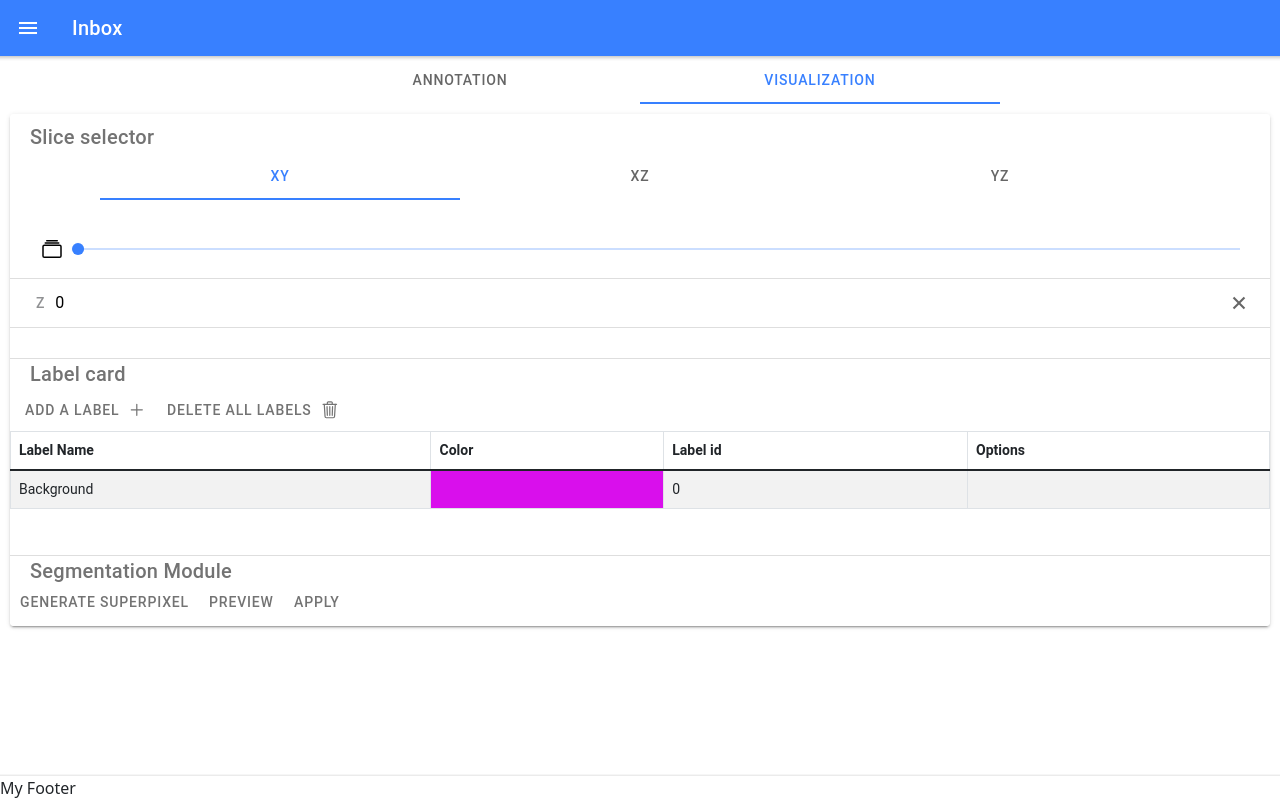
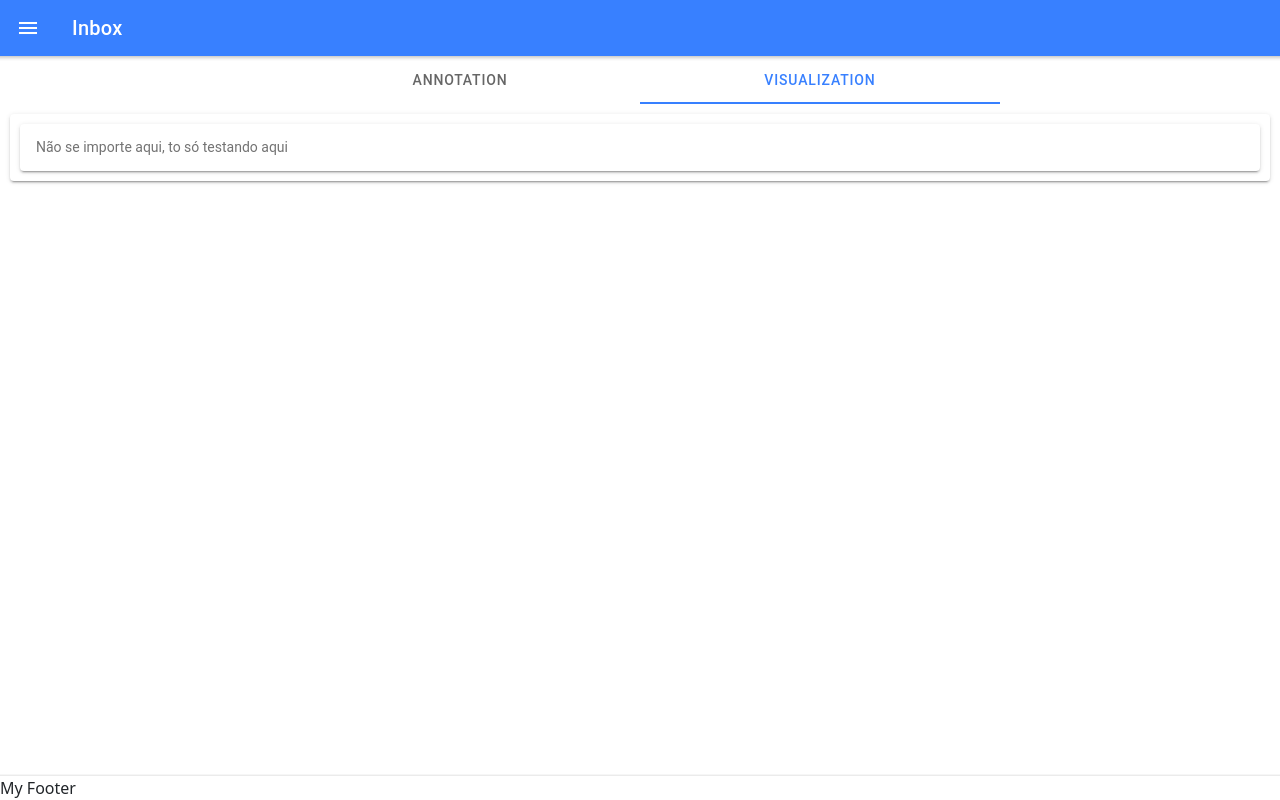
Before and after one commit to cnpem/annotat3d, a React (Create React App) app: page /page/Inbox in a window 1280 px wide. Built offline with nearby package versions, Linux system fonts and the light colour scheme.

Commit message:
This commit makes a better division for each component on the submenu Annot e Viz

```diff
--- a/src/components/Menu.tsx
+++ b/src/components/Menu.tsx
@@ -11,7 +11,10 @@ import {
 } from '@ionic/react';
 
 import {useLocation} from 'react-router-dom';
-import {archiveOutline, archiveSharp, bookmarkOutline, heartOutline, heartSharp, mailOutline, mailSharp, paperPlaneOutline, paperPlaneSharp, trashOutline, trashSharp, warningOutline, warningSharp} from 'ionicons/icons';
+import {archiveOutline, archiveSharp, bookmarkOutline,
+        heartOutline, heartSharp, mailOutline,
+        mailSharp, paperPlaneOutline, paperPlaneSharp,
+        trashOutline, trashSharp, warningOutline, warningSharp} from 'ionicons/icons';
 import './Menu.css';
 
 /**
--- a/src/components/SideMenu.tsx
+++ b/src/components/SideMenu.tsx
@@ -2,6 +2,7 @@ import React, {useState} from "react";
 import {ImagePropsInterface} from "./TypeScriptFiles/Interfaces/ImagePropsInterface";
 import InputMenu from "./InputMenu";
 import SideMenuAnnot from "./SideMenuAnnot";
+import SideMenuVis from "./SideMenuVis";
 
 const SideMenu:React.FC = () => {
 
@@ -19,7 +20,7 @@ const SideMenu:React.FC = () => {
     return(
         <React.Fragment>
             <InputMenu selectVal={menuOp} onSelectVal={selectMenuOp}/>
-            <SideMenuAnnot imageSlice={imageSlice} onImageSlice={selectImageSlice}/>
+            {menuOp === "Annotation" ? <SideMenuAnnot imageSlice={imageSlice} onImageSlice={selectImageSlice}/> : <SideMenuVis imageSlice={imageSlice} onImageSlice={selectImageSlice}/>}
         </React.Fragment>
 
     );
--- a/src/components/SideMenuAnnot.tsx
+++ b/src/components/SideMenuAnnot.tsx
@@ -1,13 +1,11 @@
-import React, {useState} from "react";
-import {IonCard, IonItemDivider, IonList} from "@ionic/react";
+import React from "react";
+import {IonCard, IonCardContent, IonContent} from "@ionic/react";
 import LabelTable from "./LabelTable";
 import SlicesMenu from "./SlicesMenu";
-import SegmentationButtons from "./SegmentationButtons";
 import {SideMenuAnnotatInterface} from "./TypeScriptFiles/Interfaces/SideMenuAnnotatInterface";
 
 /**
  * Component that creates the lateral bar menu
- * @todo i need to create another slicer fro the viz menu
  * @todo i need to make this component more small
  * @constructor
  * @return this function return a list of all lateral components
@@ -15,15 +13,23 @@ import {SideMenuAnnotatInterface} from "./TypeScriptFiles/Interfaces/SideMenuAnn
 const SideMenuAnnot: React.FC<SideMenuAnnotatInterface> = (args) => {
 
     return(
-        <IonCard>
-            <IonList>
-                <SlicesMenu imageProps={args.imageSlice} onImageProps={args.onImageSlice}/>
-                <IonItemDivider/>
-                <LabelTable/>
-                <IonItemDivider/>
-                <SegmentationButtons/>
-            </IonList>
-        </IonCard>
+        <React.Fragment>
+            <IonContent>
+                <IonCard>
+                    <IonCard>
+                        <IonCardContent>
+                            <SlicesMenu imageProps={args.imageSlice} onImageProps={args.onImageSlice}/>
+                        </IonCardContent>
+                    </IonCard>
+
+                    <IonCard>
+                        <IonCardContent>
+                            <LabelTable/>
+                        </IonCardContent>
+                    </IonCard>
+                </IonCard>
+            </IonContent>
+        </React.Fragment>
     )
 
 };
--- a/src/components/SideMenuVis.tsx
+++ b/src/components/SideMenuVis.tsx
@@ -1,12 +1,22 @@
 import React from "react";
 import {SideMenuVizInterface} from "./TypeScriptFiles/Interfaces/SideMenuVizInterface";
+import {IonCard, IonCardContent, IonContent} from "@ionic/react";
 
 const SideMenuVis: React.FC<SideMenuVizInterface> = (args) => {
 
     return(
-        <></>
+        <React.Fragment>
+            <IonContent>
+                <IonCard>
+                    <IonCard>
+                        <IonCardContent>
+                            Não se importe aqui, to só testando aqui
+                        </IonCardContent>
+                    </IonCard>
+                </IonCard>
+            </IonContent>
+        </React.Fragment>
     );
-
 }
 
 export default SideMenuVis;
```
Also changed, not shown: src/components/SlicesMenu.tsx (+3 -5 lines).
